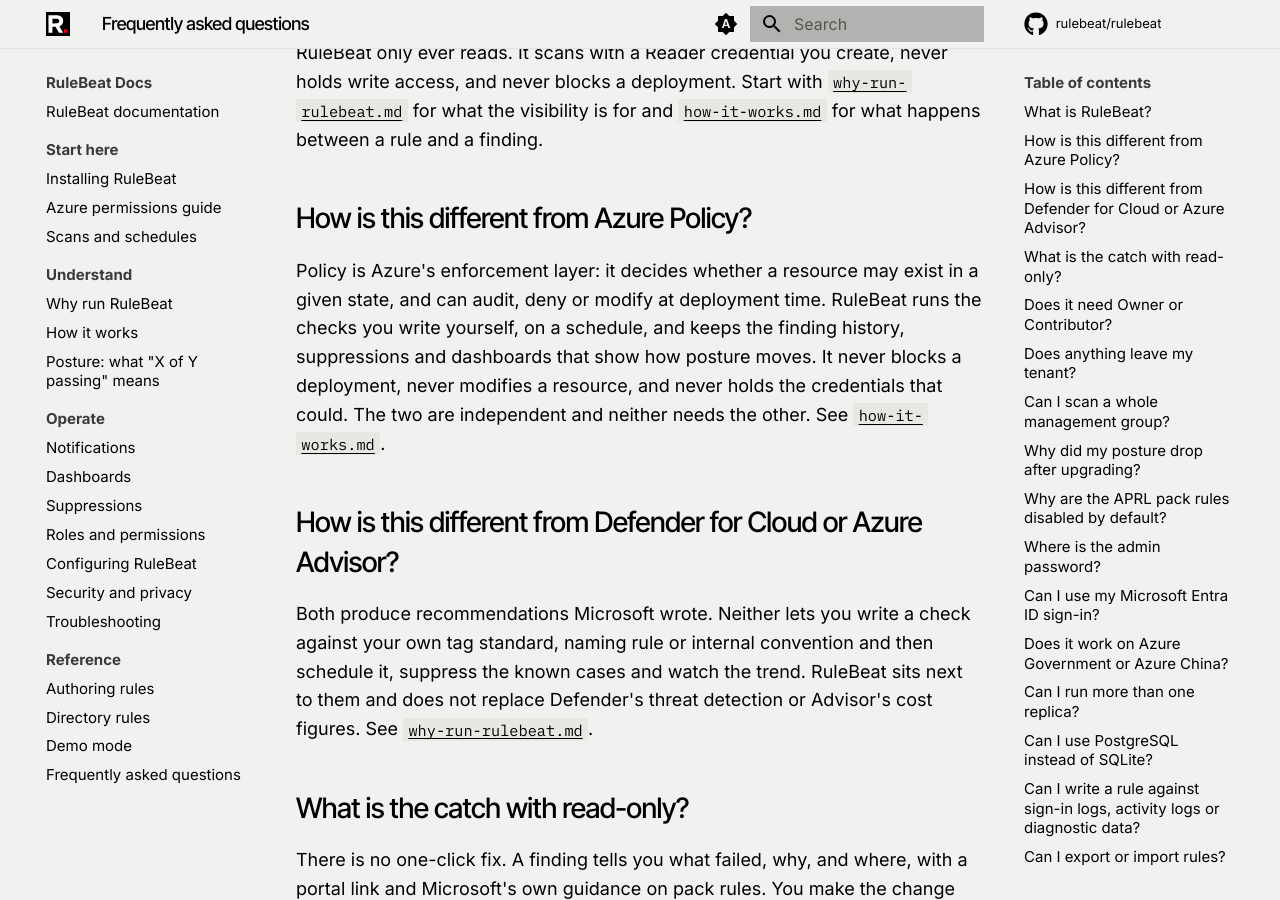
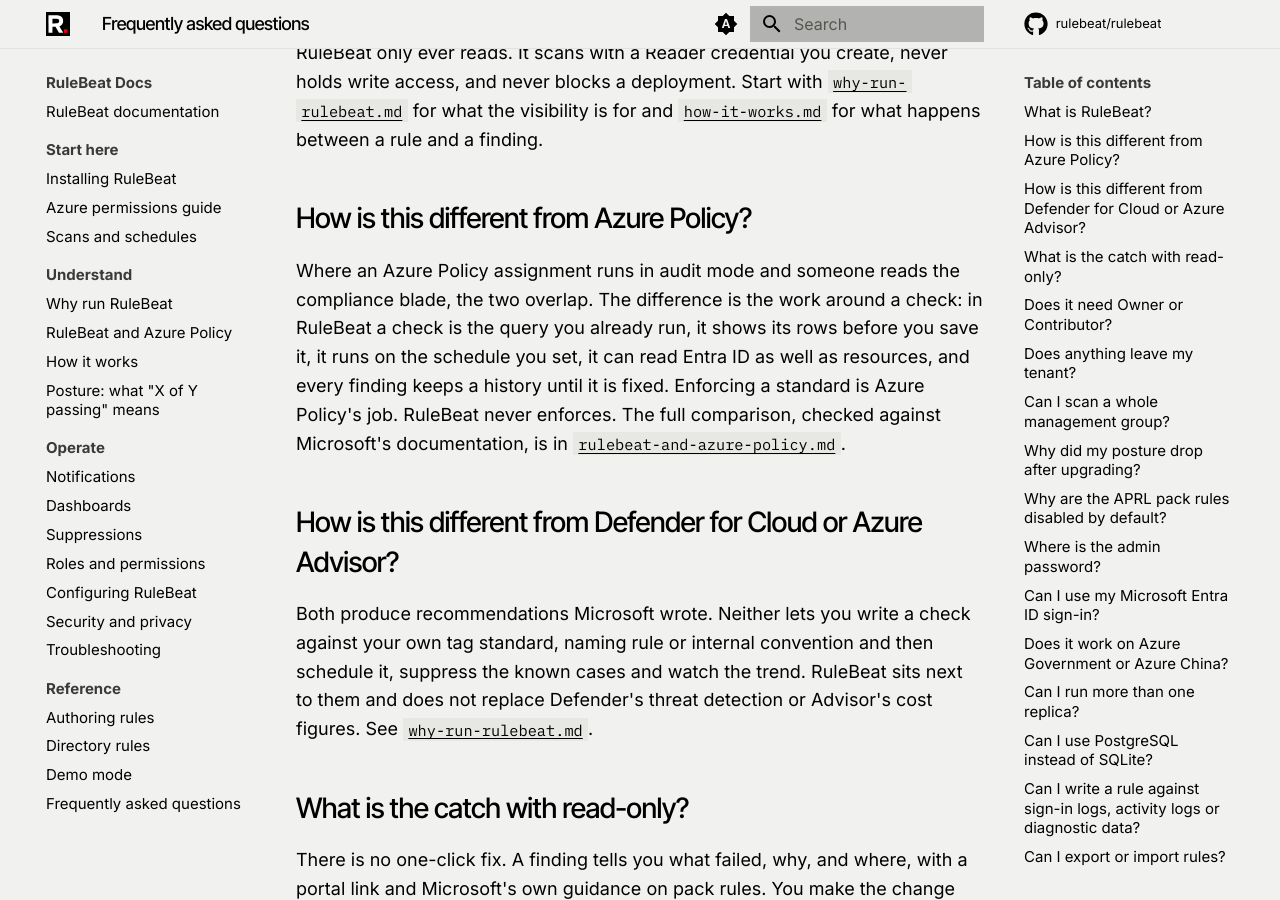
Before and after one commit to rulebeat/rulebeat, an MkDocs documentation site: the page built from docs/public/faq.md, in a window 1280 px wide and 900 px high, scrolled down 398 px. Built offline with MkDocs 1.6.1 and Material for MkDocs 9.7.7, drawn with Linux system fonts in a browser that asks for light colours; comment, search, counter and statistics services are not loaded.

Commit message:
docs: add the Azure Policy comparison page and reframe the README and FAQ (#109)
The README bullet and the FAQ answer reduced the difference to "Policy enforces, RuleBeat observes". Azure Policy has an audit effect that stops nothing, so that was never the difference, and the wording made RuleBeat sound like Azure Policy minus a feature.

docs/public/rulebeat-and-azure-policy.md now carries the comparison, in the order a reader needs it: where the two overlap, then the work around a check (writing it, seeing the result, what it can reach, what happens to a finding, filtering, who hears about it), then what Azure Policy does that RuleBeat does not, then running both. Every Azure Policy statement is checked against Microsoft Learn, listed under Sources with the check date, and every product number carries a count marker. The README bullet and the FAQ answer restate the framing and point at the page. The page is in the MkDocs nav and the docs index under Understand.

```diff
--- a/docs/mkdocs.yml
+++ b/docs/mkdocs.yml
@@ -86,6 +86,7 @@
       - scans-and-schedules.md
   - Understand:
       - why-run-rulebeat.md
+      - rulebeat-and-azure-policy.md
       - how-it-works.md
       - posture.md
   - Operate:
--- a/docs/public/faq.md
+++ b/docs/public/faq.md
@@ -13,12 +13,12 @@
 
 ## How is this different from Azure Policy?
 
-Policy is Azure's enforcement layer: it decides whether a resource may exist in a given state, and
-can audit, deny or modify at deployment time. RuleBeat runs the checks you write yourself, on a
-schedule, and keeps the finding history, suppressions and dashboards that show how posture moves.
-It never blocks a deployment, never modifies a resource, and never holds the credentials that
-could. The two are independent and neither needs the other. See
-[`how-it-works.md`](how-it-works.md).
+Where an Azure Policy assignment runs in audit mode and someone reads the compliance blade, the two
+overlap. The difference is the work around a check: in RuleBeat a check is the query you already
+run, it shows its rows before you save it, it runs on the schedule you set, it can read Entra ID as
+well as resources, and every finding keeps a history until it is fixed. Enforcing a standard is
+Azure Policy's job. RuleBeat never enforces. The full comparison, checked against Microsoft's
+documentation, is in [`rulebeat-and-azure-policy.md`](rulebeat-and-azure-policy.md).
 
 ## How is this different from Defender for Cloud or Azure Advisor?
 
```
Also changed, not shown: docs/public/README.md (+1 -0 lines), docs/public/rulebeat-and-azure-policy.md (added, +121 -0 lines), README.md.
